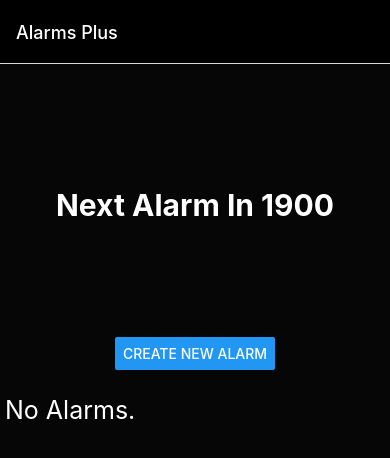
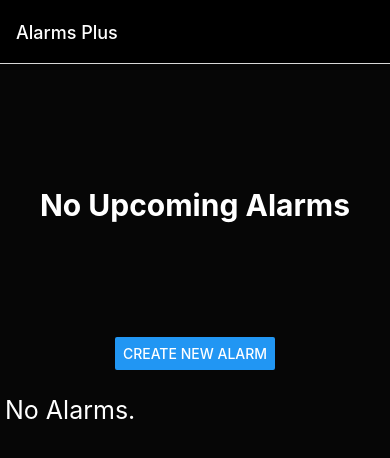
Before and after one commit to Geeoon/alarms-plus, a React Native app in the folder src/alarms-plus/: screen /Main in a window 390 px wide. Shown: the top 458 px of the page. Built offline with nearby package versions, Linux system fonts and the light colour scheme.

Commit message:
Sorted alarms by date

```diff
--- a/src/alarms-plus/Redux/Alarms/alarmsSlice.js
+++ b/src/alarms-plus/Redux/Alarms/alarmsSlice.js
@@ -7,7 +7,14 @@ export const alarmsSlice = createSlice({
     },
     reducers: {
         addAlarm: (state, action) => {
-            state.alarms = [...state.alarms, action.payload];
+            let i = 0;
+            while (i < state.alarms.length) {
+                if (action.payload.date < state.alarms[i].date) {
+                    break;
+                }
+                i++;
+            }
+            state.alarms.splice(i, 0, action.payload);
         },
         removeAlarm: (state, action) => {
             state.alarms = state.alarms.filter(alarm => alarm.name !== action.payload.name);
--- a/src/alarms-plus/components/AlarmList.js
+++ b/src/alarms-plus/components/AlarmList.js
@@ -1,10 +1,10 @@
-import React, { useEffect } from 'react';
+import React from 'react';
 import { StyleSheet, ScrollView, Text } from 'react-native';
 import { useSelector } from 'react-redux';
 
 import Alarm from './Alarm';
 
-export default function AlarmList(props) {
+export default function AlarmList() {
     const alarmArray = useSelector((state) => state.alarms.alarms);
 
     return (
--- a/src/alarms-plus/components/MainScreen.js
+++ b/src/alarms-plus/components/MainScreen.js
@@ -1,4 +1,4 @@
-import { Alert, StyleSheet, Text, View } from 'react-native';
+import { StyleSheet, View } from 'react-native';
 
 import NextAlarm from './NextAlarm';
 import NewAlarm from './NewAlarm';
@@ -7,9 +7,9 @@ import AlarmList from './AlarmList';
 export default function MainScreen({navigation}) {
   return (
     <View style={styles.container}>
-      <NextAlarm time={1900} />
+      <NextAlarm />
       <NewAlarm navigation={navigation} />
-      <AlarmList alarms={[]} />
+      <AlarmList />
     </View>
   );
 }
--- a/src/alarms-plus/components/NewAlarmScreen.js
+++ b/src/alarms-plus/components/NewAlarmScreen.js
@@ -35,10 +35,6 @@ export default function NewAlarmScreen({navigation}) {
         Alert.alert('Your alarm needs a name.');
       }
   }, [name, date, repeats, repeatInterval, alarmArray]);
-
-  useEffect(() => {
-    setDate(new Date(date.getFullYear(), date.getMonth(), date.getDate(), date.getHours(), date.getMinutes(), 0, 0));
-  }, [showPicker]);
 
   return (
     <View style={styles.container}>
@@ -89,7 +85,7 @@ export default function NewAlarmScreen({navigation}) {
                 minimumDate={new Date()}
                 onChange={(event, selectedDate) => {
                   setShowPicker(false);
-                  setDate(selectedDate);
+                  setDate(new Date(selectedDate.getFullYear(), selectedDate.getMonth(), selectedDate.getDate(), selectedDate.getHours(), selectedDate.getMinutes(), 0, 0));
                 }}
               />}
             </View>
--- a/src/alarms-plus/components/NextAlarm.js
+++ b/src/alarms-plus/components/NextAlarm.js
@@ -1,11 +1,32 @@
-import React from 'react';
+import React, { useCallback, useEffect, useState } from 'react';
 import { StyleSheet, Text, View } from 'react-native';
 import { useSelector } from 'react-redux';
 
+function dhm(t){
+    var cd = 24 * 60 * 60 * 1000,
+        ch = 60 * 60 * 1000,
+        d = Math.floor(t / cd),
+        h = Math.floor( (t - d * cd) / ch),
+        m = Math.round( (t - d * cd - h * ch) / 60000),
+        pad = function(n){ return n < 10 ? '0' + n : n; };
+  if( m === 60 ){
+    h++;
+    m = 0;
+  }
+  if( h === 24 ){
+    d++;
+    h = 0;
+  }
+  return [d, pad(h), pad(m)].join(':');
+}
+
 export default function NextAlarm(props) {
+    const alarmArray = useSelector((state) => state.alarms.alarms);
+    const [timeTillNext, setTimeTillNext] = useState(null);
+
     return (
     <View style={styles.container}>
-        <Text style={styles.text}>Next Alarm In {props.time}</Text>
+        <Text style={styles.text}>{timeTillNext > 0 ? `Next Alarm in ${dhm(timeTillNext)}` : 'No Upcoming Alarms'}</Text>
     </View>
     );
 }
```
